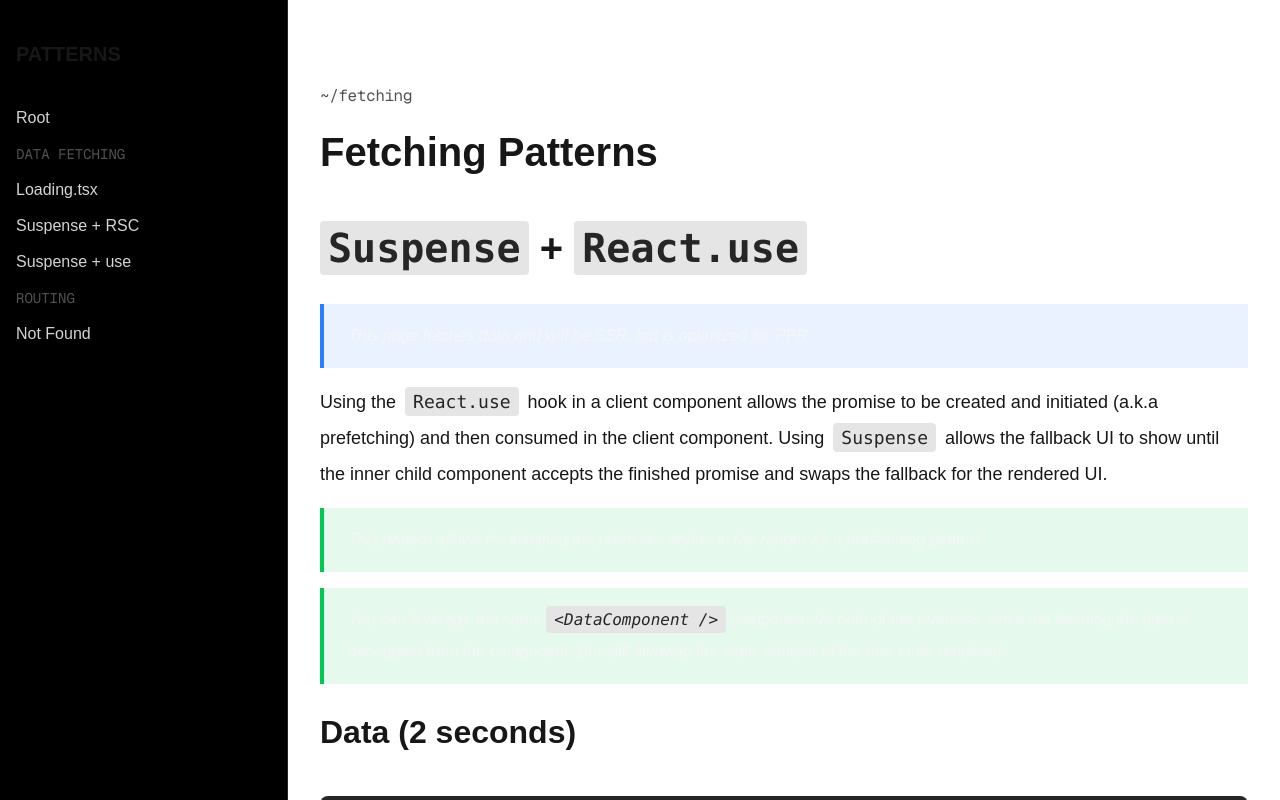
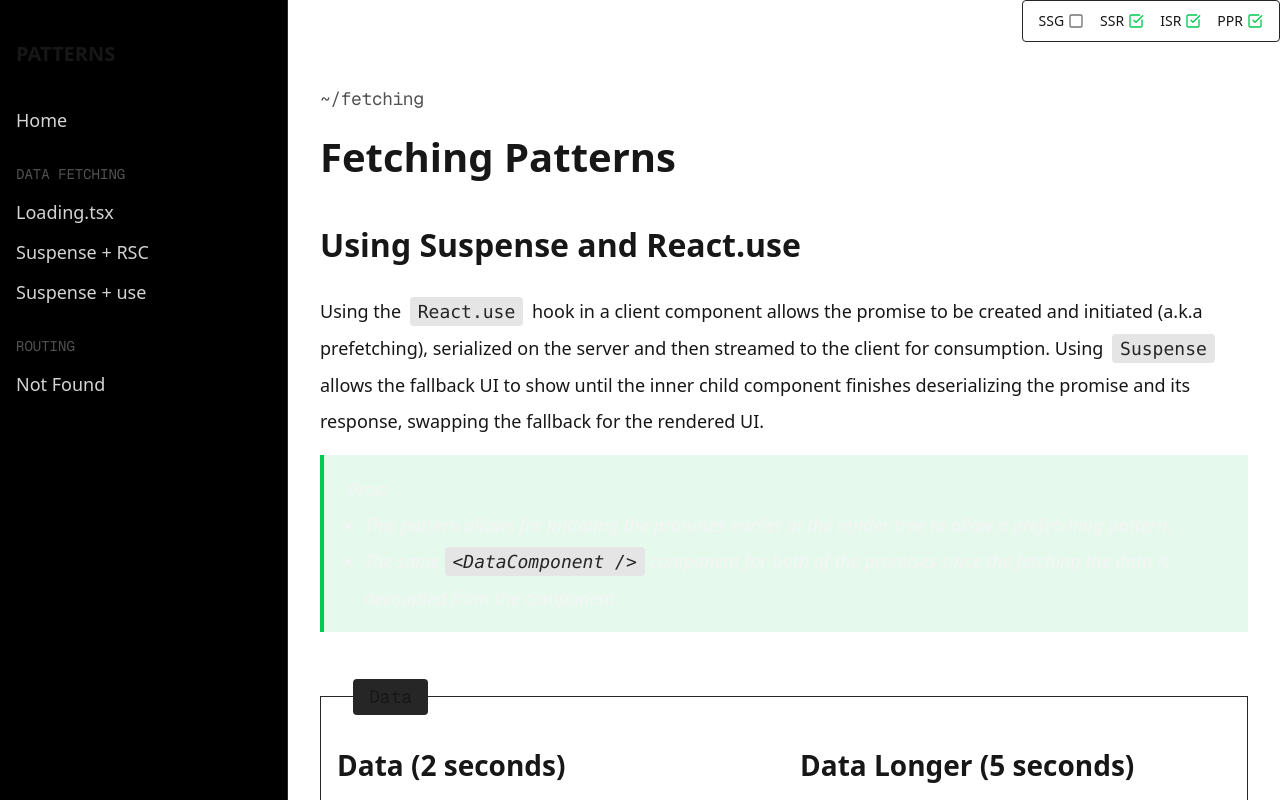
Before and after one commit to mcabs3/next-playground, a Next.js app: page /fetching/suspense-use in a window 1280 px wide. Shown: the top 800 px of the page. Built offline with nearby package versions, Linux system fonts and the light colour scheme.

Commit message:
refactored the suspense + use content

```diff
--- a/src/app/_components/render-support.tsx
+++ b/src/app/_components/render-support.tsx
@@ -1,4 +1,4 @@
-import { CheckSquare as Check, XSquare } from "lucide-react";
+import { CheckSquare as Check, XSquare, Square } from "lucide-react";
 
 type RenderSupportType = boolean | "partial";
 
@@ -9,9 +9,9 @@ function SupportIcon({ status }: { status?: RenderSupportType }) {
     case false:
       return <XSquare className="w-4 text-red-500" />;
     case "partial":
-      return <XSquare className="w-4 text-yellow-500" />;
+      return <Check className="w-4 text-yellow-500" />;
     default:
-      return null;
+      return <Square className="w-4 text-neutral-500" />;
   }
 }
 
@@ -27,7 +27,7 @@ export function RenderSupportList({
   ppr?: RenderSupportType;
 }) {
   return (
-    <ul className="inline-flex gap-4 px-4 py-2 rounded text-sm items-center border border-neutral-800">
+    <ul className="inline-flex gap-4 px-4 py-2 rounded text-sm items-center border border-neutral-800 absolute top-0 right-0">
       <li className="flex gap-1 items-center">
         SSG <SupportIcon status={ssg} />
       </li>
--- a/src/app/error.tsx
+++ b/src/app/error.tsx
@@ -10,7 +10,7 @@ export default function ErrorPage({
   reset: () => void;
 }) {
   return (
-    <div>
+    <main className="pt-20 pb-10 px-8">
       <h2>Something went wrong!</h2>
       <p>
         This is an error boundary. This is the <code>src/app/error.tsx</code>{" "}
@@ -23,6 +23,6 @@ export default function ErrorPage({
         <button onClick={() => reset()}>Try again</button>
         <Link href="/">Go Home</Link>
       </div>
-    </div>
+    </main>
   );
 }
--- a/src/app/fetching/suspense-use/page.tsx
+++ b/src/app/fetching/suspense-use/page.tsx
@@ -1,36 +1,43 @@
 import { getData, getDataLonger } from "@/lib/data";
 import DataComponent from "./_components/async-data-component";
 import { Suspense } from "react";
+import { RenderSupportList } from "@/app/_components/render-support";
 
 export default function Page() {
   const data = getData();
   const dataLonger = getDataLonger();
   return (
-    <div>
-      <h1>
-        <code>Suspense</code> + <code>React.use</code>
-      </h1>
-      <blockquote>
-        This page fetches data and will be SSR, but is optimized for PPR.
-      </blockquote>
+    <main>
+      <h2>Using Suspense and React.use</h2>
+      <RenderSupportList ssr isr ppr />
       <p>
         Using the <code>React.use</code> hook in a client component allows the
-        promise to be created and initiated (a.k.a prefetching) and then
-        consumed in the client component. Using <code>Suspense</code> allows the
-        fallback UI to show until the inner child component accepts the finished
-        promise and swaps the fallback for the rendered UI.
+        promise to be created and initiated (a.k.a prefetching), serialized on
+        the server and then streamed to the client for consumption. Using{" "}
+        <code>Suspense</code> allows the fallback UI to show until the inner
+        child component finishes deserializing the promise and its response,
+        swapping the fallback for the rendered UI.
       </p>
       <blockquote data-level="success">
-        This pattern allows for initiating the promises earlier in the render as
-        a prefetching pattern.
+        <span>Pros:</span>
+        <ul className="list-disc pl-4">
+          <li>
+            This pattern allows for initiating the promises earlier in the
+            render tree to allow a prefetching pattern.
+          </li>
+          <li>
+            The same <code>&lt;DataComponent /&gt;</code> component for both of
+            the promises since the fetching the data is decoupled from the
+            component.
+          </li>
+        </ul>
       </blockquote>
-      <blockquote data-level="success">
-        You can leverage the same <code>&lt;DataComponent /&gt;</code> component
-        for both of the promises since the fetching the data is decoupled from
-        the component. But still allowing the static content of the tree to be
-        rendered.
-      </blockquote>
-      <h2>Data (2 seconds)</h2>
+      <section className="relative border border-neutral-800 py-10 px-4 mt-16 grid lg:grid-cols-2 gap-8">
+        <span className="px-4 rounded top-0 left-8 font-mono absolute inline-block bg-neutral-800 -translate-y-1/2">
+          Data
+        </span>
+        <div>
+          <h3>Data (2 seconds)</h3>
           <Suspense
             fallback={
               <div>
@@ -40,7 +47,9 @@ export default function Page() {
           >
             <DataComponent dataPromise={data} />
           </Suspense>
-      <h2>Data Longer (5 seconds)</h2>
+        </div>
+        <div>
+          <h3>Data Longer (5 seconds)</h3>
           <Suspense
             fallback={
               <div>
@@ -51,5 +60,7 @@ export default function Page() {
             <DataComponent dataPromise={dataLonger} />
           </Suspense>
         </div>
+      </section>
+    </main>
   );
 }
--- a/src/app/globals.css
+++ b/src/app/globals.css
@@ -22,8 +22,7 @@
 body {
   background: var(--background);
   color: var(--foreground);
-  font-family: Arial, Helvetica, sans-serif;
-  @apply leading-loose;
+  @apply leading-loose text-lg;
 }
 
 h1 {
@@ -45,7 +44,7 @@ h3 {
 }
 
 p {
-  @apply text-lg leading-loose;
+  @apply leading-loose;
   margin-bottom: 1rem;
 }
 
--- a/src/app/layout.tsx
+++ b/src/app/layout.tsx
@@ -70,10 +70,13 @@ export default function RootLayout({
               className="block px-2 py-0.5 -mx-2 text-neutral-300 hover:text-neutral-50 hover:bg-neutral-600 rounded"
               href="/"
             >
-              Root
+              Home
             </Link>
             {navigation.map((row) => (
-              <div key={row.title} className="flex flex-col gap-2">
+              <div
+                key={row.title}
+                className="flex flex-col gap-2 not-first:mt-4"
+              >
                 <span className="font-mono text-sm text-neutral-600 uppercase">
                   {row.title}
                 </span>
```
Lines whose indentation alone changed are shown as unchanged.
